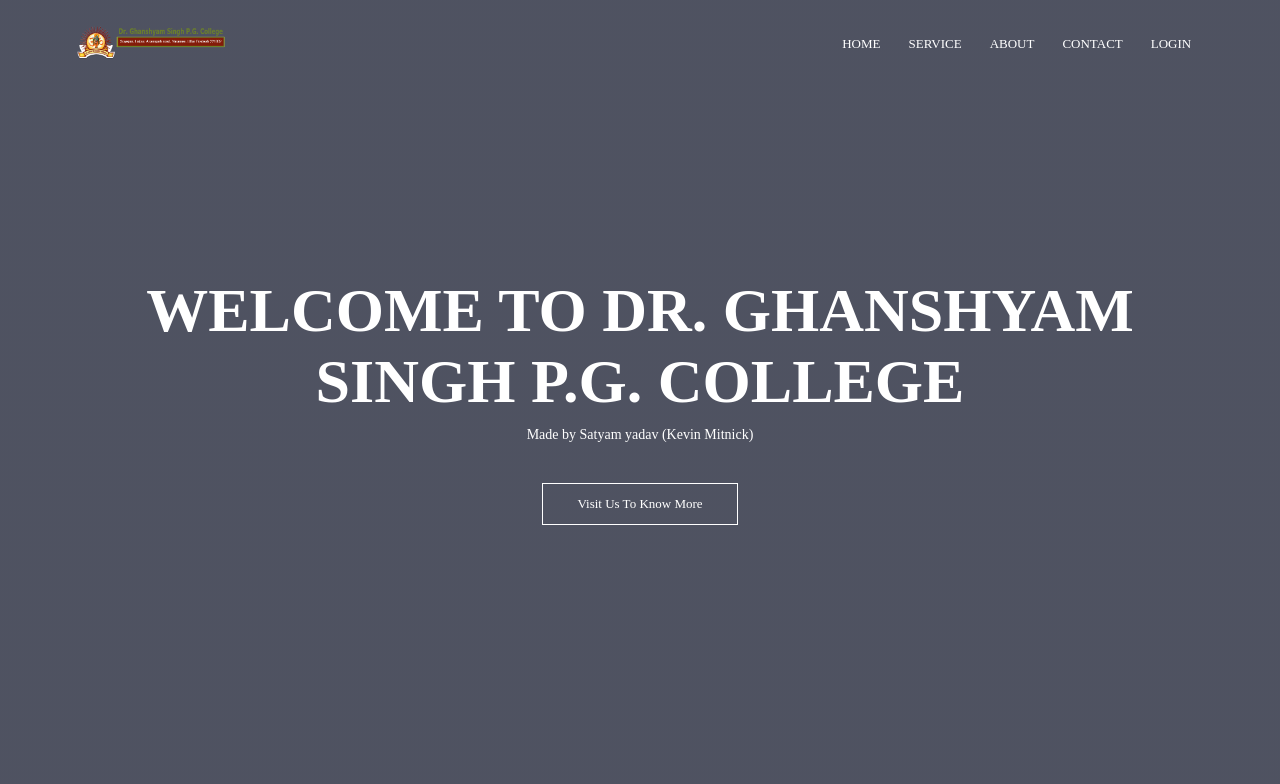
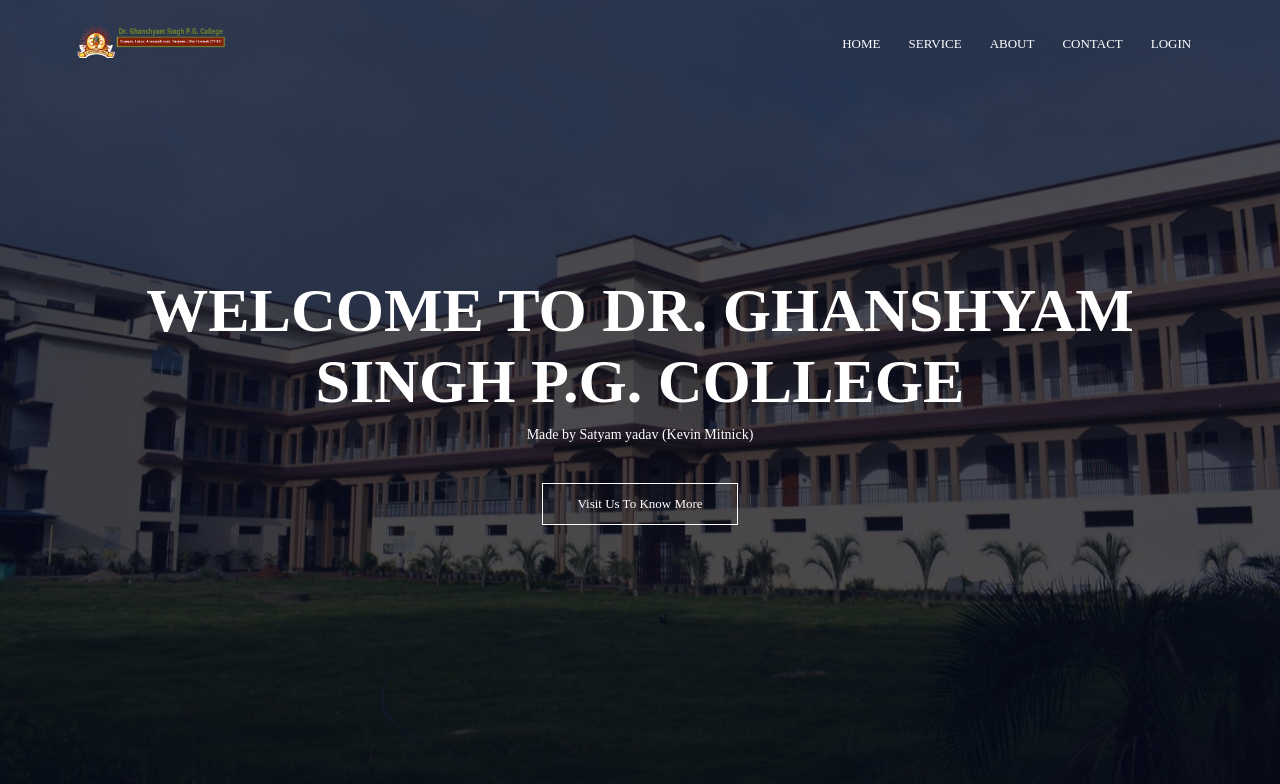
Before and after one commit to Tommy7237/satyam, a plain HTML site: page tommy.html in a window 1280 px wide. Drawn offline with Linux system fonts and the light colour scheme.

Commit message:
Refactor CSS for header and navigation styles

```diff
--- a/style.css
+++ b/style.css
@@ -5,7 +5,7 @@
 .header{
     min-height: 100vh;
     width: 100%;
-    background-image: linear-gradient(rgba(4,9,30,0.7),rgba(4,9,30,0.7)), url(./images/banner.jpg);
+    background-image: linear-gradient(rgba(4,9,30,0.7),rgba(4,9,30,0.7)), url(banner.jpg);
     background-position: center;
     background-size: cover;
     position: relative;
```
